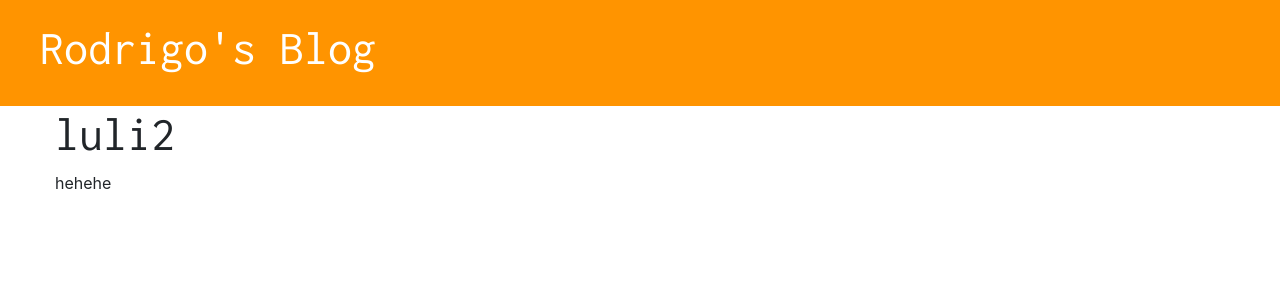
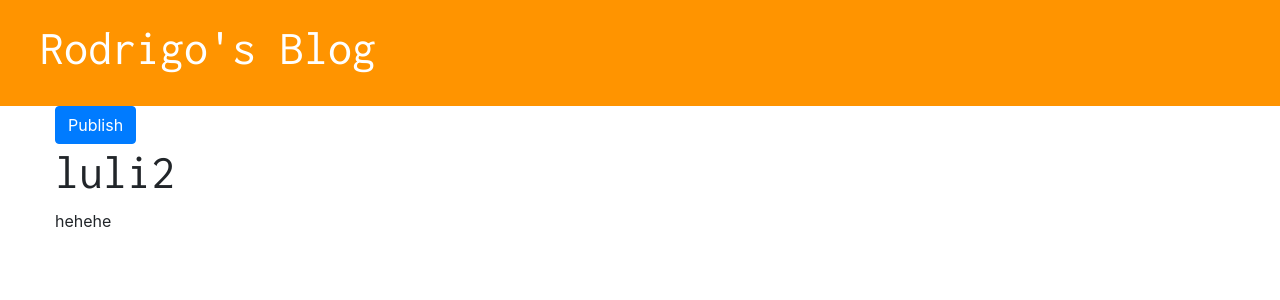
Before and after one commit to engineerGuigo/My-Blog-Django-Project, a Django app: page /post/10/ in a window 1280 px wide. Shown: the top 300 px of the page. Run offline with Django 3.2, Linux system fonts and the light colour scheme; data comes from the database, SQL or seed files in the repository; both versions use the stored data as it was after the commit; some libraries are stand-ins or nearby versions.

Commit message:
Feature to make drafts and publish them

```diff
--- a/project/templates/project/base.html
+++ b/project/templates/project/base.html
@@ -15,6 +15,7 @@
 
 <div class="page-header">
     {% if user.is_authenticated %}
+    <a href="{% url 'post_draft_list' %}" class="top-menu"><i class="fab fa-firstdraft fa-2x"style="color: #ffffff;"></i></a>
     <a href="{% url 'post_new' %}" class="top-menu"><i class="fas fa-plus fa-2x" style="color: #ffffff;"></i></a>
     {% endif %}
     <h1><a href="/">Rodrigo's Blog</a></h1>
--- a/project/templates/project/post_detail.html
+++ b/project/templates/project/post_detail.html
@@ -7,10 +7,14 @@
             <div class='date'>
                 {{ post.published_date }}
             </div>
+
+            {% else %}
+            <a href="{% url 'post_publish' pk=post.pk %}" class="btn btn-primary">Publish</a>
+
         {% endif %}
 
         {% if user.is_authenticated %}
-        <a href="{% url 'post_edit' pk=post.pk %}"></a><i class="far fa-edit fa-2x"></i></a>
+            <a href="{% url 'post_edit' pk=post.pk %}"><i class="far fa-edit fa-2x" style="color: #339af0"></i></a>
         {% endif %}
 
         <h1>{{ post.title }}</h1>
--- a/project/templates/project/post_list.html
+++ b/project/templates/project/post_list.html
@@ -10,7 +10,7 @@
 
 
                 <h1><a href="{% url 'post_detail' pk=post.pk %}">{{ post.title }}</a></h1>
-                <p>{{ post.text|linebreaksbr }}</p>
+                <p>{{ post.text|truncatechars:50|linebreaksbr }}</p>
 
         </div>
     {% endfor %}
--- a/project/urls.py
+++ b/project/urls.py
@@ -17,4 +17,12 @@ urlpatterns = [
     # 127.0.0.1:8000/post/2/edit --> local
     # mydjangosite.com/post/2/edit --> online
     path('post/<int:pk>/edit/', views.post_edit, name='post_edit'),
+
+    # 127.0.0.1:8000/drafts --> local
+    # mydjangosite.com/drafts --> online
+    path('drafts/', views.post_draft_list, name='post_draft_list'),
+
+    # 127.0.0.1:8000/post/2/publish --> local
+    # mydjangosite.com/post/2/publish --> online
+    path('post/<int:pk>/publish/', views.post_publish, name='post_publish')
 ]
--- a/project/views.py
+++ b/project/views.py
@@ -45,3 +45,13 @@ def post_edit(request, pk):
         form = PostForm(instance=post)
         stuff_for_frontend = {'form': form}
     return render(request, 'project/post_edit.html', stuff_for_frontend)
+
+def post_draft_list(request):
+    posts = Post.objects.filter(published_date__isnull=True).order_by('-created_date')
+    stuff_for_frontend = {'posts': posts}
+    return render(request, 'project/post_draft_list.html', stuff_for_frontend)
+
+def post_publish(request, pk):
+    post = get_object_or_404(Post, pk=pk)
+    post.publish()
+    return redirect('post_detail', pk=pk)
```
Also changed, not shown: project/templates/project/post_draft_list.html (added, +12 -0 lines), db.sqlite3.
